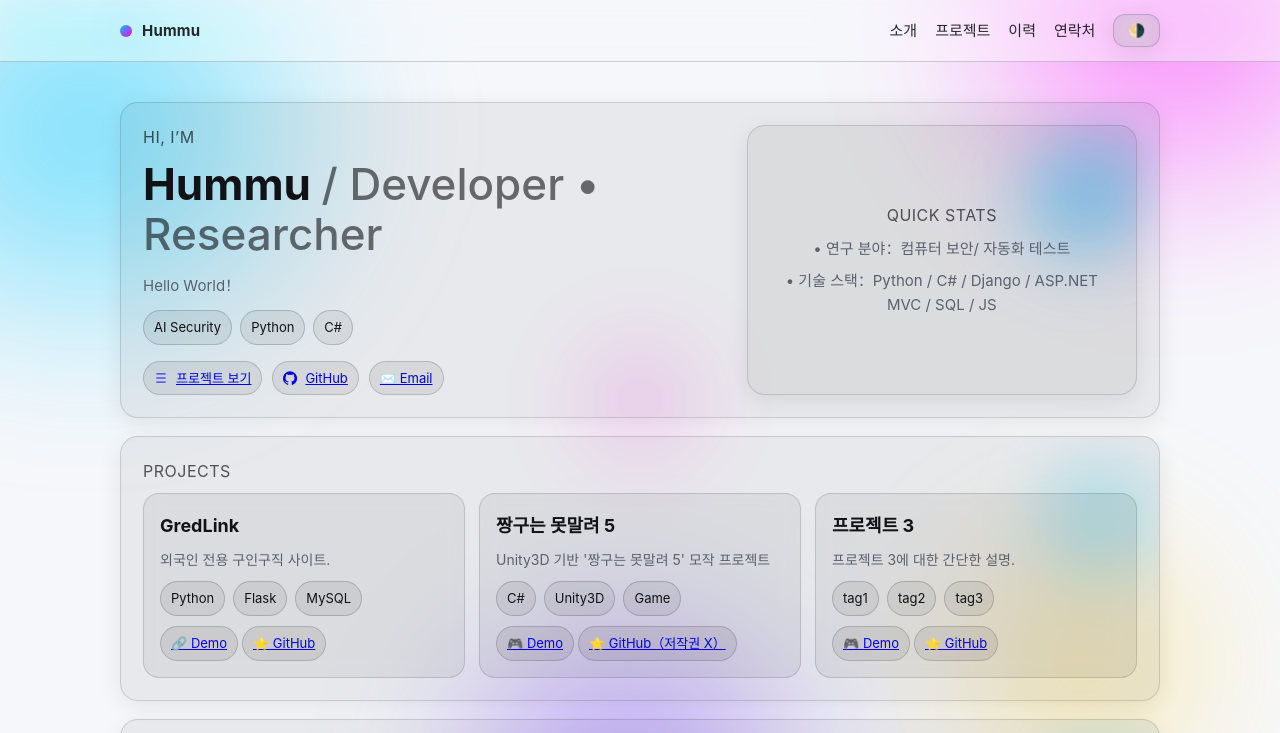
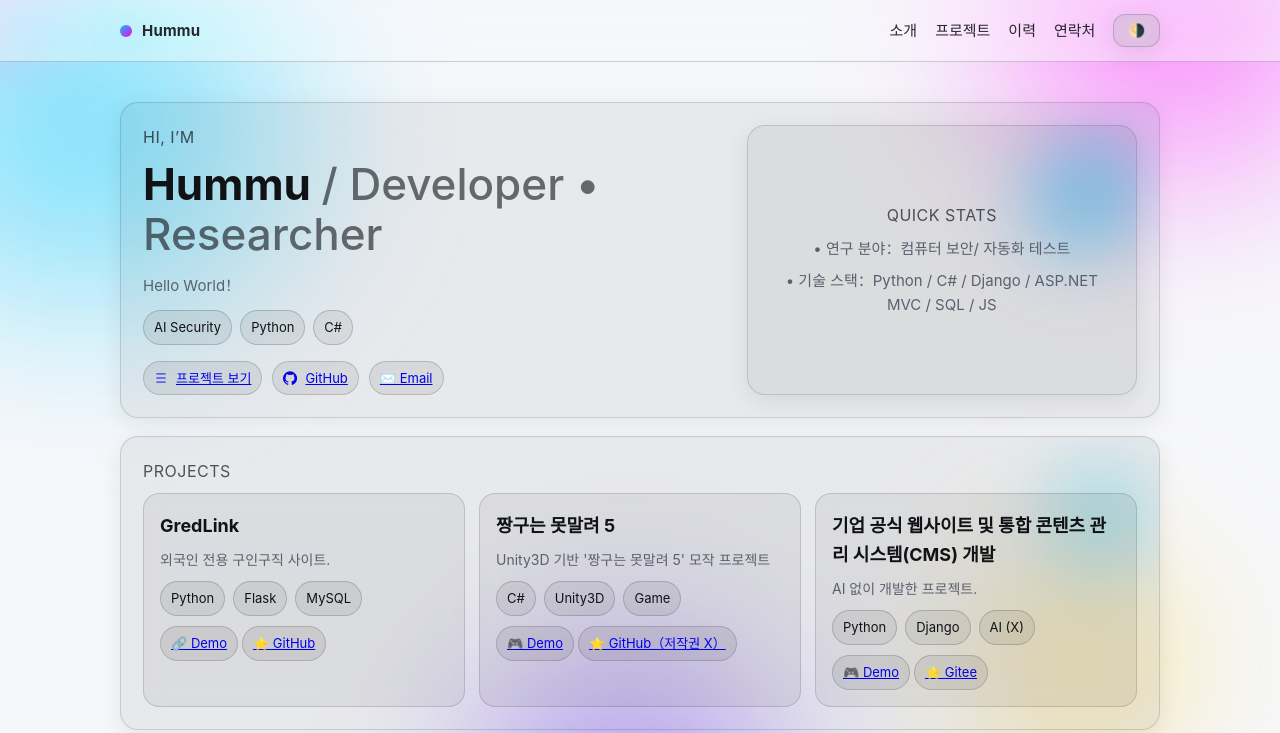
Before and after one commit to Xummu/xummu.github.io, a plain HTML site: page index.html in a window 1280 px wide. Shown: the top 733 px of the page. Drawn offline with Linux system fonts and the light colour scheme.

Commit message:
Update project description and links in index.html

```diff
--- a/index.html
+++ b/index.html
@@ -232,12 +232,12 @@
           <p style="margin-top:10px"><a class="pill" href="https://youtu.be/AdUR-gIw2kc" target="_blank" rel="noopener">🎮 Demo</a> <a class="pill" href="#" target="_blank" rel="noopener">⭐ GitHub（저작권 X）</a></p>
         </article>
         <article class="proj">
-          <h3>프로젝트 3</h3>
-          <p>프로젝트 3에 대한 간단한 설명.</p>
+          <h3>기업 공식 웹사이트 및 통합 콘텐츠 관리 시스템(CMS) 개발</h3>
+          <p>AI 없이 개발한 프로젝트.</p>
           <div class="tags" style="margin-top:10px">
-            <span class="tag">tag1</span><span class="tag">tag2</span><span class="tag">tag3</span>
+            <span class="tag">Python</span><span class="tag">Django</span><span class="tag">AI (X)</span>
           </div>
-          <p style="margin-top:10px"><a class="pill" href="#" target="_blank" rel="noopener">🎮 Demo</a> <a class="pill" href="#" target="_blank" rel="noopener">⭐ GitHub</a></p>
+          <p style="margin-top:10px"><a class="pill" href="#" target="_blank" rel="noopener">🎮 Demo</a> <a class="pill" href="https://gitee.com/li_xingwu/cfa" target="_blank" rel="noopener">⭐ Gitee</a></p>
         </article>
       </div>
     </section>
```
